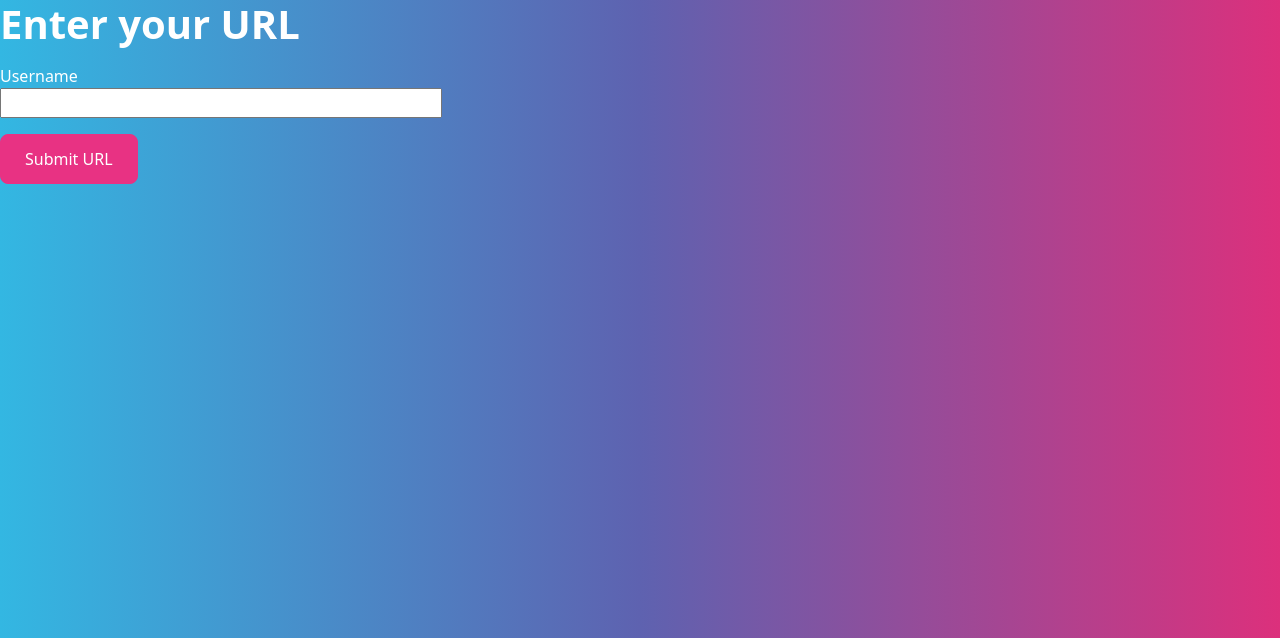
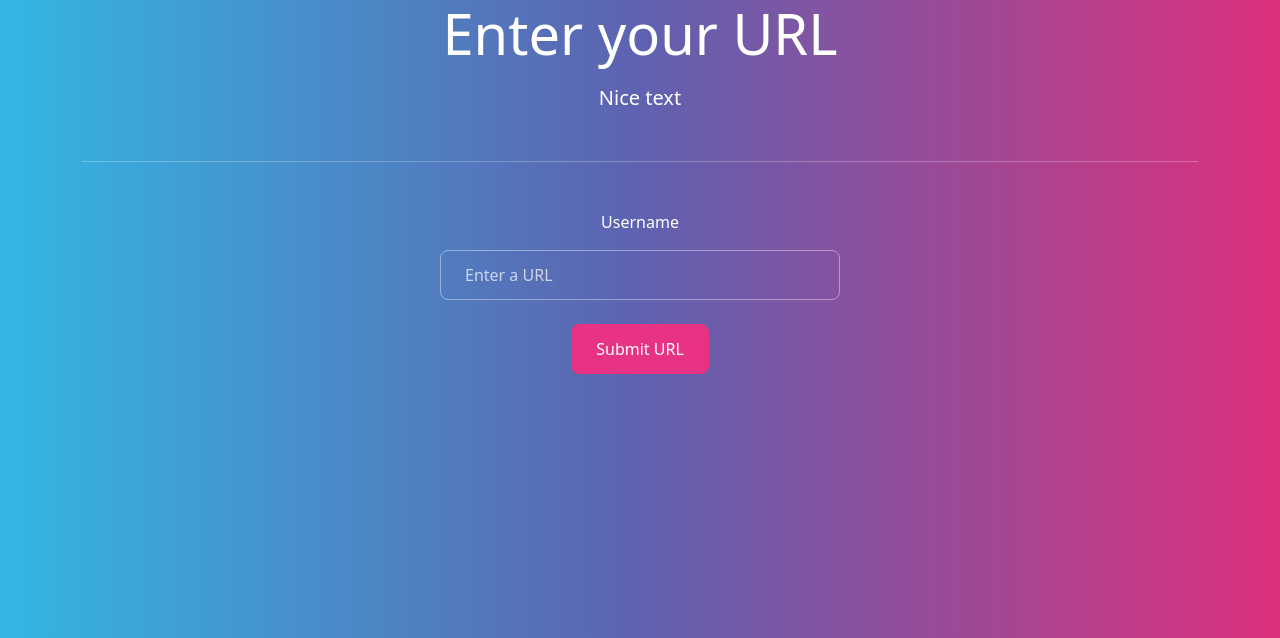
Before and after one commit to sophellwood/QHACKS2022, a Flask app: page / in a window 1280 px wide. Shown: the top 638 px of the page. Run offline with Flask 2, Linux system fonts and the light colour scheme; some libraries are stand-ins or nearby versions.

Commit message:
formatting

```diff
--- a/app/templates/login.html
+++ b/app/templates/login.html
@@ -1,6 +1,54 @@
 {% extends "base.html" %}
 
 {% block content %}
+
+
+    <div class = "container">
+        <div class="jumbotron text-center max-width = 576px">
+
+            <h1 class = "display-4">Enter your URL</h1>
+            <p class="lead"> Nice text </p>
+
+            <hr class="my-4">
+
+            <form action="" method="post" novalidate>
+                {{ form.hidden_tag() }}
+                <p>
+
+
+
+                    {{ form.username.label }}<br>
+                    <div style="max-width:400px;margin-left:auto;margin-right:auto;">
+                        {{ form.username(class_="form-control", placeholder="Enter a URL") }}
+                    </div>
+
+                    <br>
+                    <div class="form-group">
+                        <button type="submit" class="btn btn-primary">Submit URL</button>
+                    </div>
+                    <!-- {% for error in form.username.errors %}
+                    <span style="color: red;">[{{ error }}]</span>
+                    {% endfor %} -->
+
+            </form>
+
+            <!-- <form action="" method="post" novalidate>
+                {{ form.hidden_tag() }}
+                <p>
+                    {{ form.username.label }}<br>
+                    {{ form.username(size=42) }}<br>
+
+
+                    <div class="form-group">
+                        <button type="submit" class="btn btn-primary btn-lg">Submit URL</button>
+                    </div>
+                    </form>
+
+
+            </form> -->
+
+            <br>
+
             {% with messages = get_flashed_messages() %}
             {% if messages %}
             <ul>
@@ -12,25 +60,17 @@
             </ul>
             {% endif %}
             {% endwith %}
+        </div>
+    </div>
+
+
+<!-- <form data-bitwarden-watching="1">
+      <div class="form-group">
+        <label for="url" class="form-label mt-4">Enter a URL</label>
+        <input type="string" class="form-control" id="exampleInputEmail1" aria-describedby="emailHelp" placeholder="Enter a URL">
+      </div>
+  </form> -->
 
 
 
-    <h1>Enter your URL</h1>
-    <form action="" method="post" novalidate>
-        {{ form.hidden_tag() }}
-        <p>
-            {{ form.username.label }}<br>
-            {{ form.username(size=42) }}<br>
-
-
-            <div class="form-group">
-                <button type="submit" class="btn btn-primary">Submit URL</button>
-            </div>
-            </form>
-            <!-- {% for error in form.username.errors %}
-            <span style="color: red;">[{{ error }}]</span>
-            {% endfor %} -->
-
-    </form>
-
 {% endblock %}
```
Also changed, not shown: app/site.db. Lines whose indentation alone changed are shown as unchanged.
